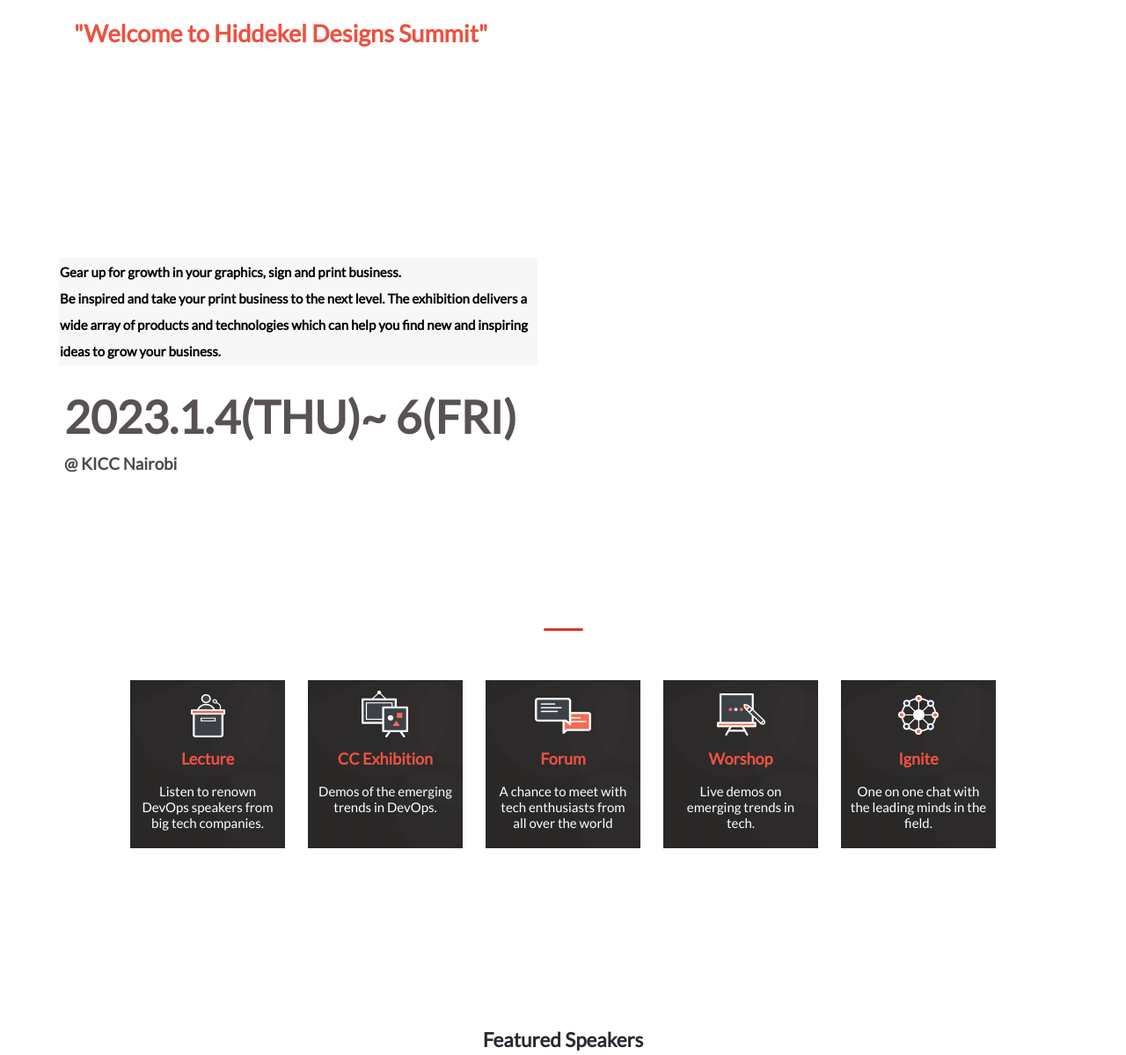
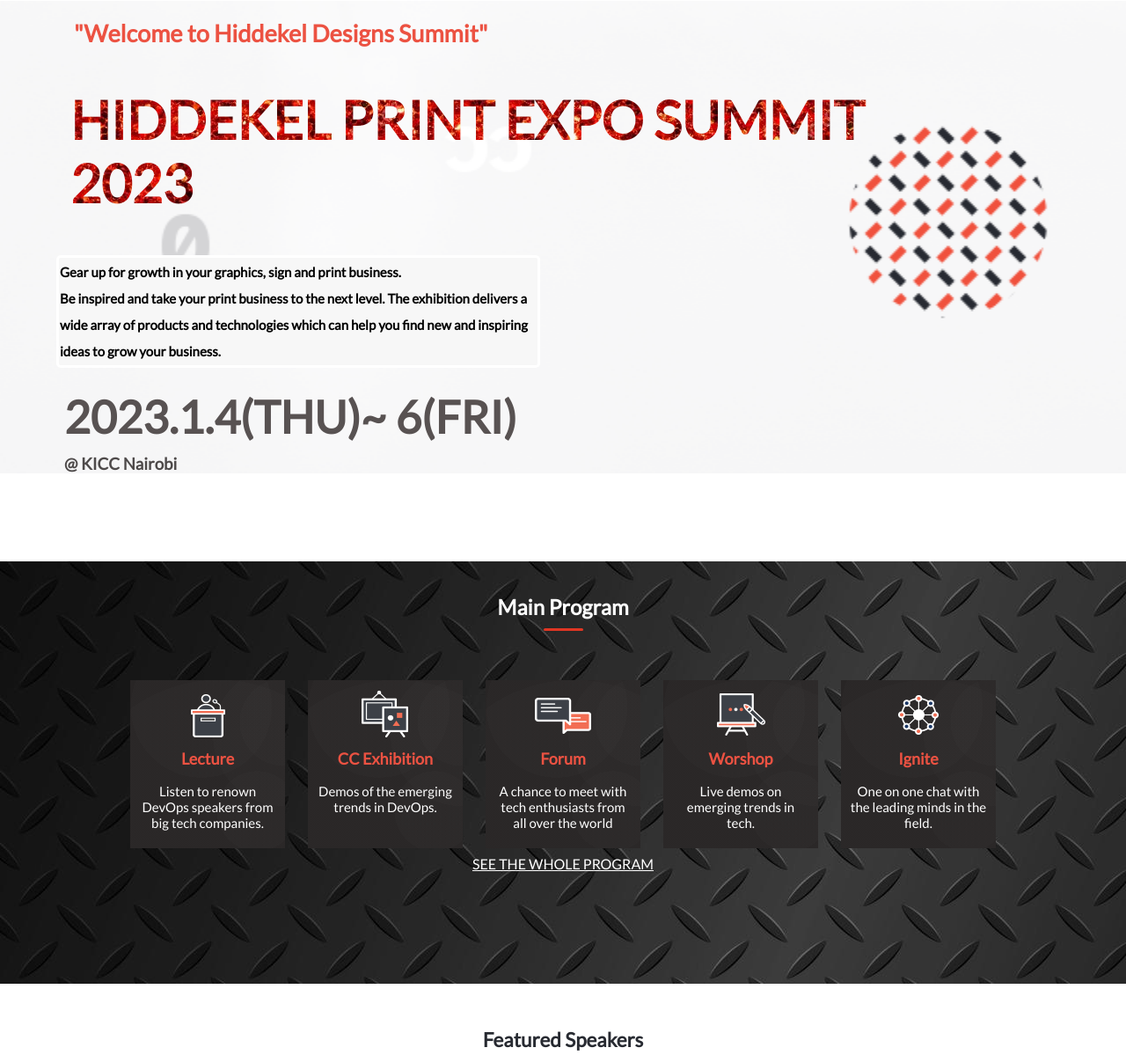
Before and after one commit to Caren-Koroeny/hiddekel-global-summit, a plain HTML site: page index.html in a window 1280 px wide. Shown: the part 101-1300 px from the top of the page at 88% size. Drawn offline with Linux system fonts and the light colour scheme.

Commit message:
background image url changed

```diff
--- a/assets/styles/desktop.css
+++ b/assets/styles/desktop.css
@@ -88,7 +88,7 @@
 
 
 .hero-section{
-  background-image: url(./assets/images/mobile_intro_bg.png);
+  background-image: url("/assets/images/mobile_intro_bg.png");
   position: relative;
   padding-bottom: -55px;
   background-position: center;
@@ -134,7 +134,7 @@
   width: 100%;
   font-weight: 900;
   text-transform: uppercase;
-  background: url(./assets/images/orange.jpg);
+  background: url("/assets/images/orange.jpg");
   -webkit-background-clip: text;
   background-clip: text;
   -webkit-text-fill-color: transparent;
@@ -170,7 +170,7 @@
   color: #5e5858;
 }
 .main-programs {
-  background-image:url(./assets/images/prg.jpg);
+  background-image:url("/assets/images/prg.jpg");
   display: flex;
   background-repeat: no-repeat;
   justify-content: center;
```
